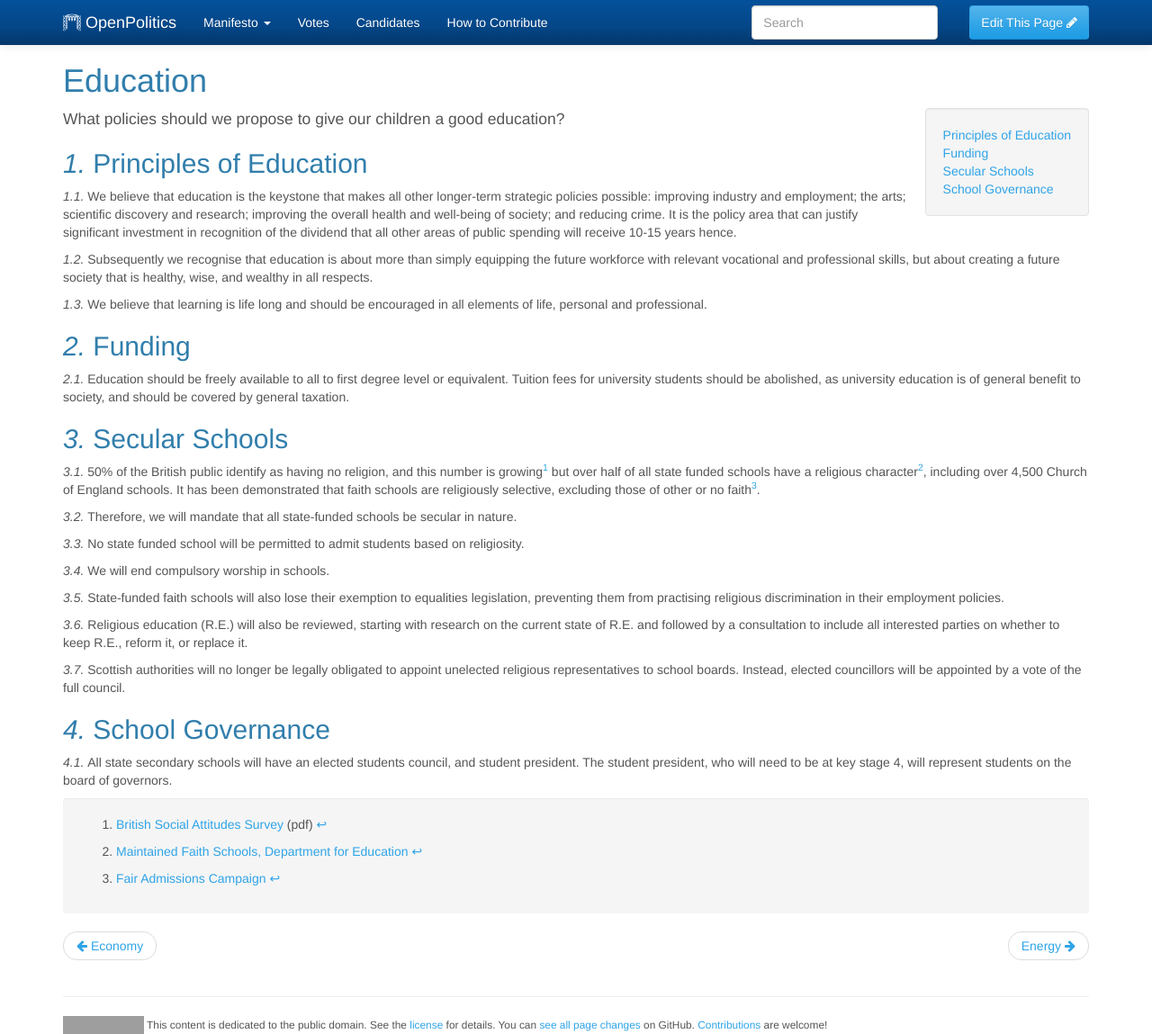
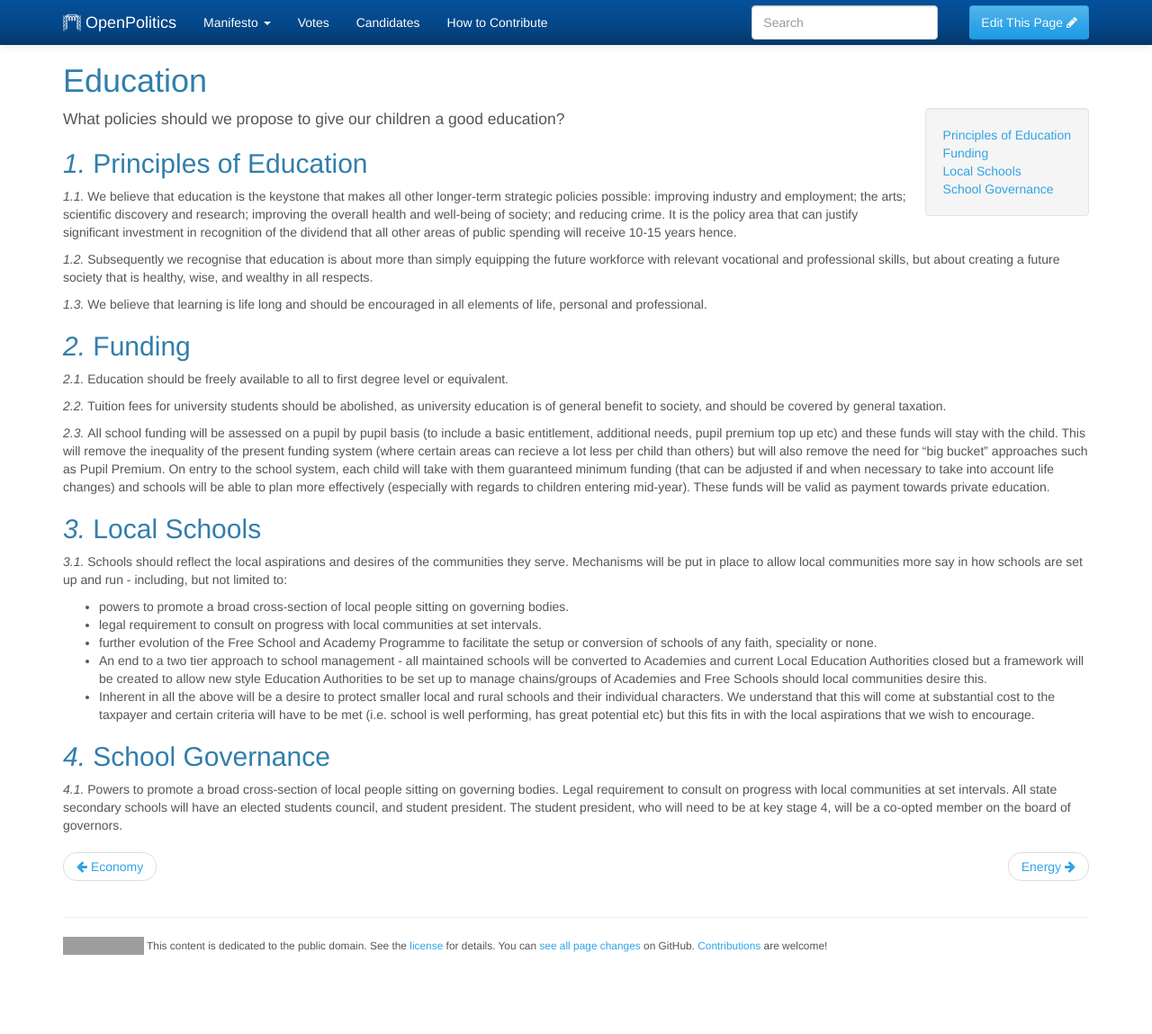
Before and after one commit to openpolitics/manifesto, a Jekyll site: the page built from manifesto/education.md, in a window 1280 px wide and 1149 px high. Shown: the whole window at 90% size. Built offline with Jekyll 4.4.1, drawn with Linux system fonts in a browser that asks for light colours; grey boxes are pictures that could not be loaded.

Commit message:
Update education.md
Funding.  Move to pupil based funding approach.
Local Schools.  Remove Secular Schools and add in Local Schools - approach to allow communities to develop the schools they wish to see and legislation to ensure schools are developed in the way the community want them to be.
School Governance.  Added in governing body representation from Local Schools.  Advise student president should be a co-opted (non-voting) member on governing body to avoid any legal issues surrounding liability etc.

```diff
--- a/manifesto/education.md
+++ b/manifesto/education.md
@@ -19,28 +19,24 @@ We believe that learning is life long and should be encouraged in all elements o
 
 ## Funding
 
-Education should be freely available to all to first degree level or equivalent. Tuition fees for university students should be abolished, as university education is of general benefit to society, and should be covered by general taxation.
+Education should be freely available to all to first degree level or equivalent.
 
-## Secular Schools
+Tuition fees for university students should be abolished, as university education is of general benefit to society, and should be covered by general taxation.
 
-50% of the British public identify as having no religion, and this number is growing[^1] but over half of all state funded schools have a religious character[^2], including over 4,500 Church of England schools. It has been demonstrated that faith schools are religiously selective, excluding those of other or no faith[^3].
+All school funding will be assessed on a pupil by pupil basis (to include a basic entitlement, additional needs, pupil premium top up etc) and these funds will stay with the child.  This will remove the inequality of the present funding system (where certain areas can recieve a lot less per child than others) but will also remove the need for "big bucket" approaches such as Pupil Premium.  On entry to the school system, each child will take with them guaranteed minimum funding (that can be adjusted if and when necessary to take into account life changes) and schools will be able to plan more effectively (especially with regards to children entering mid-year).  These funds will be valid as payment towards private education.
 
-Therefore, we will mandate that all state-funded schools be secular in nature.
+## Local Schools
 
-No state funded school will be permitted to admit students based on religiosity.
+Schools should reflect the local aspirations and desires of the communities they serve.  Mechanisms will be put in place to allow local communities more say in how schools are set up and run - including, but not limited to:
 
-We will end compulsory worship in schools.
-
-State-funded faith schools will also lose their exemption to equalities legislation, preventing them from practising religious discrimination in their employment policies.
-
-Religious education (R.E.) will also be reviewed, starting with research on the current state of R.E. and followed by a consultation to include all interested parties on whether to keep R.E., reform it, or replace it.
-
-Scottish authorities will no longer be legally obligated to appoint unelected religious representatives to school boards. Instead, elected councillors will be appointed by a vote of the full council.
+- powers to promote a broad cross-section of local people sitting on governing bodies.
+- legal requirement to consult on progress with local communities at set intervals.
+- further evolution of the Free School and Academy Programme to facilitate the setup or conversion of schools of any faith, speciality or none.
+- An end to a two tier approach to school management - all maintained schools will be converted to Academies and current Local Education Authorities closed but a framework will be created to allow new style Education Authorities to be set up to manage chains/groups of Academies and Free Schools should local communities desire this.
+- Inherent in all the above will be a desire to protect smaller local and rural schools and their individual characters.  We understand that this will come at substantial cost to the taxpayer and certain criteria will have to be met (i.e. school is well performing, has great potential etc) but this fits in with the local aspirations that we wish to encourage.
 
 ## School Governance
 
-All state secondary schools will have an elected students council, and student president. The student president, who will need to be at key stage 4, will represent students on the board of governors.
-
-[^1]: [British Social Attitudes Survey](http://ir2.flife.de/data/natcen-social-research/igb_html/pdf/chapters/BSA28_12Religion.pdf) (pdf)
-[^2]: [Maintained Faith Schools, Department for Education](https://www.gov.uk/government/publications/maintained-faith-schools/maintained-faith-schools)
-[^3]: [Fair Admissions Campaign](http://fairadmissions.org.uk/groundbreaking-new-research-maps-the-segregating-impact-of-faith-school-admissions/)
+Powers to promote a broad cross-section of local people sitting on governing bodies.
+Legal requirement to consult on progress with local communities at set intervals.
+All state secondary schools will have an elected students council, and student president. The student president, who will need to be at key stage 4, will be a co-opted member on the board of governors.
```
